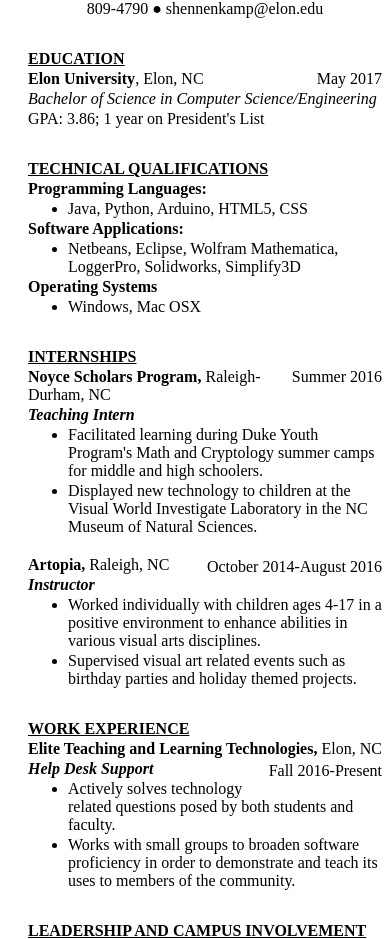
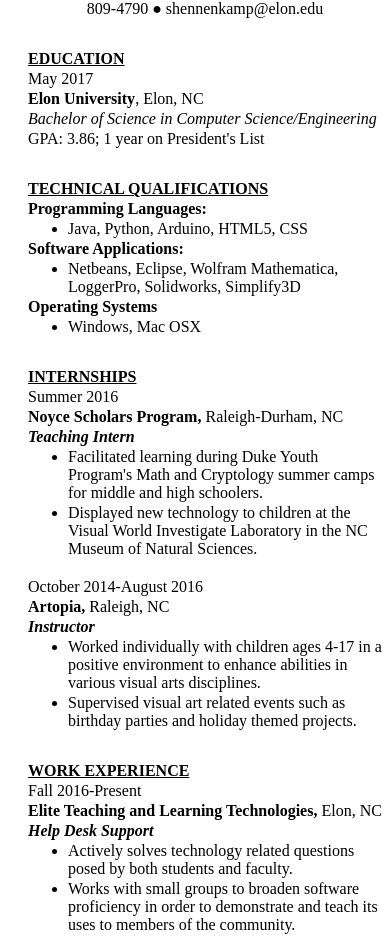
Before and after one commit to wupham/WUSHhomework1, a plain HTML site: page web/hennenkamp.html in a window 390 px wide. Shown: the part 96-1035 px from the top of the page. Drawn offline with Linux system fonts and the light colour scheme.

Commit message:
Starting Mobile

```diff
--- a/build/web/styles/hennenkamp.css
+++ b/build/web/styles/hennenkamp.css
@@ -51,6 +51,10 @@ h2 {
 	vertical-align: text-top;
 }
 
+.floatleft {
+	float: left;
+}
+
 h3 {
 	font-size: 100%;
 	font-style: italic;
@@ -63,3 +67,9 @@ h3 {
 .intern1, .leadership {
 	margin-bottom: 20px;
 }
+
+@media screen and (max-width: 500px){
+	.floatright {
+		float: none;
+	}
+}
--- a/web/hennenkamp.html
+++ b/web/hennenkamp.html
@@ -54,8 +54,8 @@
 		</div>
 		<div class="work">
 			<h2>Work Experience</h2>
+			<p class="floatright">Fall 2016-Present</p>
 			<p><strong>Elite Teaching and Learning Technologies, </strong>Elon, NC</p>
-			<p class="floatright">Fall 2016-Present</p>
 			<h3>Help Desk Support</h3>
 			<ul>
 				<li>Actively solves technology related questions posed by both students and faculty.</li>
@@ -64,8 +64,8 @@
 		</div>
 		<div class="leadership">
 			<h2>Leadership and Campus Involvement</h2>
+			<p class="floatright">Fall 2015-Present</p>
 			<p><strong>Elon Engineering,</strong> Elon University</p>
-			<p class="floatright">Fall 2015-Present</p>
 			<h3>Fellow</h3>
 			<ul>
 				<li>Received the Elon Engineering Fellow Scholarship</li>
@@ -73,8 +73,8 @@
 			</ul>
 		</div>
 		<div class="activity">
+			<p class="floatright">Summer 2016</p>
 			<p><strong>Climbing Club,</strong> Elon University</p>
-			<p class="floatright">Summer 2016</p>
 			<h3>Participant</h3>
 			<ul>
 				<li>Encouraged myself as well as other climbers to reach their full potential during weekly indoor gym trips.</li>
--- a/web/styles/hennenkamp.css
+++ b/web/styles/hennenkamp.css
@@ -51,6 +51,10 @@ h2 {
 	vertical-align: text-top;
 }
 
+.floatleft {
+	float: left;
+}
+
 h3 {
 	font-size: 100%;
 	font-style: italic;
@@ -63,3 +67,9 @@ h3 {
 .intern1, .leadership {
 	margin-bottom: 20px;
 }
+
+@media screen and (max-width: 500px){
+	.floatright {
+		float: none;
+	}
+}
```
Also changed, not shown: build/web/hennenkamp.html (+3 -3 lines).
